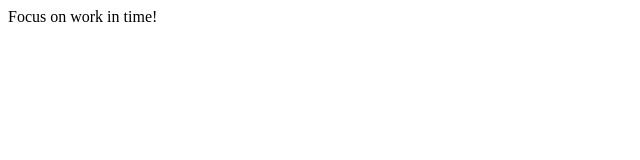
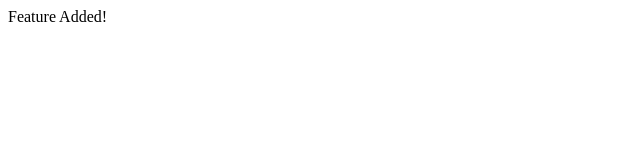
Before and after one commit to nik20vik/project2, a plain HTML site: page index.html in a window 1280 px wide. Shown: the full height of the page, 0-640 px from the left. Drawn offline with Linux system fonts and the light colour scheme.

Commit message:
New changes

```diff
--- a/index.html
+++ b/index.html
@@ -4,6 +4,6 @@
         <title>PROJECT2</title>
     </head>
     <body>
-        Focus on work in time!
+        Feature Added!
     </body>
 </html>
```
